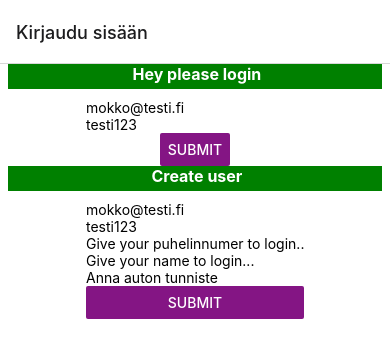
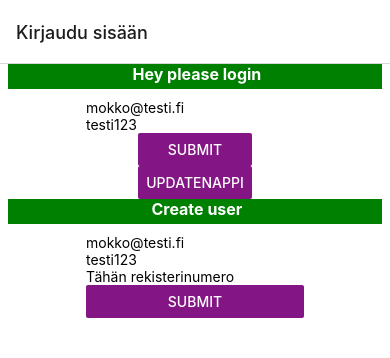
Before and after one commit to TVT21KMO-Mobiilikehitysprojekti-R6/Jaska, a React Native app: screen /LoginPage in a window 390 px wide. Shown: the top 358 px of the page. Built offline with nearby package versions, Linux system fonts and the light colour scheme.

Commit message:
Ei toimi.

```diff
--- a/components/LoginPage.js
+++ b/components/LoginPage.js
@@ -2,7 +2,7 @@ import { View, Text, SafeAreaView, Button, TextInput } from 'react-native'
 import React, { useState, useEffect } from 'react'
 import Styles from './Styles';
 import MainPage from './MainPage';
-import { getAuth, createUserWithEmailAndPassword } from "firebase/auth";
+import { getAuth, createUserWithEmailAndPassword, signOut, createUser, updateProfile  } from "firebase/auth";
 import { toFireBase } from '../Helpers/toFireBase';
 import {firebase, onSnapshot, orderBy, query, QuerySnapshot, firestore, collection, addDoc, ADDEVENT, serverTimestamp, signInWithEmailAndPassword} from '../firebase/Config'
 
@@ -14,7 +14,7 @@ export default function LoginPage({navigation, setLogin}) {
   const [phoneNumber, setPhoneNumber] = useState(''); // anna joku numero
   const [displayName, setDisplayName] =  useState(''); // anna joku nimi
   const [userCreated, setUserCreated] = useState(0); //kun käyttäjä luodaan, tulostetaan teksti
-  const [carPlate, setCarPlate] = useState('');
+  //const [carPlate, setCarPlate] = useState('');
 
   const [login2, setLogin2] = useState(false);
   const [userID, setUserID] = useState('');
@@ -25,7 +25,8 @@ export default function LoginPage({navigation, setLogin}) {
       .then((userCredential) => {
         //console.log("loginfunktiuon ser "+ userCredential.user.uid)
         setLogin2(true)
-        navigation.navigate("MainPage", {login5: userCredential.user.uid})
+        console.log("testiä loginsivun loginfunktiossa", userCredential)
+        //navigation.navigate("MainPage", {login5: userCredential.user.uid}, {carPlate: userCredential.user.displayName})
 
       }).catch((error) => {
         if (error.code === 'auth/wrong-password' || error.code === 'auth/user-not-found') {
@@ -43,17 +44,47 @@ useEffect(  () => {
   setUserCreated(0)
 },[])
 
+const signOut = () => {
+  const auth = getAuth();
+signOut(auth).then(() => {
+  console.log("Sign-out successful")
+}).catch((error) => {
+  // An error happened.
+});
+}
+
+const createUser = (email, password, displayName) => {                 //TÄmä toimii, lisääö käyttäjän databaeen
+  console.log("testiä loginsivun createuser", displayName)
+
+  /* getAuth()
+  .createUser({
+    email: email,
+    emailVerified: false,
+    password: password,
+    displayName: displayName,
+    disabled: false,
+  })
+  .then((userRecord) => {
+    // See the UserRecord reference doc for the contents of userRecord.
+    console.log('Successfully created new user:', userRecord.uid);
+  })
+  .catch((error) => {
+    console.log('Error creating new user:', error);
+  }); */
 
 
-const createUser = (email, password, carPlate) => {                 //TÄmä toimii, lisääö käyttäjän databaeen
-    const auth = getAuth()
-    createUserWithEmailAndPassword(auth, email, password)
+   const auth = getAuth()
+    createUserWithEmailAndPassword(auth, email, password, displayName)
   .then((userCredential) => {
     const user = userCredential.user;
-    setEmail();
-    setPassword();
+    //setEmail();
+    //setPassword();
     setUserCreated(1)
-    displayName(carPlate)
+    //setDisplayName()
+    //user.updateProfile({
+   //   displayName: "Mokkotesti3"
+   // })
+   // updateUserProfile(displayName)
   })
   .catch((error) => {
     const errorCode = error.code;
@@ -63,6 +94,16 @@ const createUser = (email, password, carPlate) => {                 //TÄmä toi
    // toFireBase(carPlate)
   }
 
+const updateUserProfile = (displayName) => {
+  const auth = getAuth()
+   console.log("Vittu mitä paskaa", auth)
+    updateProfile(auth.userCredential, {
+        displayName: displayName,
+     }).then(()=> {
+      console.log("Muokattu11111?", userCredential)
+     })
+     console.log("Vittu mitä paskaa2", auth)
+}
   return (
     <View style={Styles.container}>
       <Text style={Styles.heading}> Hey please login</Text>
@@ -87,6 +128,11 @@ const createUser = (email, password, carPlate) => {                 //TÄmä toi
             onPress={login}
             color="#841584"
             />
+            <Button style={Styles.buttonLogIn}
+            title="updatenappi"
+            onPress={()=>updateUserProfile('5')}
+            color="#841584"
+            />
         </View>
        <Text style={Styles.heading}> Create user</Text>
       <View style={Styles.input}>
@@ -103,37 +149,38 @@ const createUser = (email, password, carPlate) => {                 //TÄmä toi
             value={password}
             placeholder="Give your pasword to login..."
             />
-            <TextInput
+            {/* <TextInput
             sstyle={{flex: 0.75}}
             onChangeText={text => setPhoneNumber(text)}
             value={phoneNumber}
             keyboardType='Puhelinnumero'
             placeholder="Give your puhelinnumer to login..."
-            />
+            /> */}
             <TextInput
             sstyle={{flex: 0.75}}
             onChangeText={text => setDisplayName(text)}
             value={displayName}
             keyboardType='email-address'
-            placeholder="Give your name to login..."
+            placeholder="Tähän rekisterinumero"
             />
-            <TextInput
+
+          {/*   <TextInput
             sstyle={{flex: 0.75}}
             onChangeText={text => setCarPlate(text)}
             value={carPlate}
             keyboardType='text'
             placeholder="Anna auton tunniste"
-            />
+            /> */}
             <Button style={Styles.buttonLogIn}
             title="Submit"
-            onPress={ ()=> createUser(email, password, phoneNumber, displayName)}
+            onPress={ ()=> createUser(email, password, displayName)}
             color="#841584"
             />
-      {/*       <Button style={Styles.buttonLogIn}
-            title="testi"
-            onPress={ ()=> toFireBase(carPlate)}
+           {/*  <Button style={Styles.buttonLogIn}
+            title="signout"
+            onPress={ ()=> signOut()}
             color="#841584"
-            /> */}
+            />  */}
           </View>
           {userCreated != 0 && <Text style={Styles.heading}>Käyttäjätunnus luotu, kirjaudu sisään!!!!</Text>}
 
--- a/components/MainPage.js
+++ b/components/MainPage.js
@@ -4,7 +4,7 @@ import React, { useDebugValue, useState, useEffect, useLayoutEffect } from 'reac
 import { convertFirbaseTimeStampToJS } from '../Helpers/TimeStamp';
 import { toFireBase } from '../Helpers/toFireBase';
 import {firebase, onSnapshot, orderBy, query, QuerySnapshot, firestore, collection, addDoc, ADDEVENT, serverTimestamp, signInWithEmailAndPassword} from '../firebase/Config'
-import { getAuth, onAuthStateChanged } from "firebase/auth";
+import { getAuth, onAuthStateChanged, updateProfile  } from "firebase/auth";
 import Styles from './Styles';
 import { ScrollView } from 'react-native';
 import { Modal } from 'react-native';
@@ -12,17 +12,19 @@ import { Feather } from '@expo/vector-icons';
 import LoginPage from './LoginPage';
 import {getFirestore, doc, deleteDoc, getDocs, where} from "firebase/firestore";        //tämä piti olla tässä muuten meni delete vituiksi, siirto omalla vastuulla
 
+
 const db = getFirestore();         //tämä piti olla ehkä tässä muuten meni delete vituiksi, siirto omalla vastuulla ehkä
 
 
 export default function MainPage({navigation, route, login5, username, password}) {
-  const carData = "ABC-123"
+  const [carData, setCarData] = useState("ABC-123");
   const [allEvents, setAllEvents] = useState([]);
   const [logged, setLogged] = useState(false);
   const [loggedUser, setLoggedUser] = useState("");
   const [editButtonPressed, setEditButtonPressed] = useState(false);
   const [modalVisible, setModalVisible] = useState(false);
   const auth = getAuth();
+  const [displayName, setDisplayName] = useState('');
 
 
  const deleteThis= async (id) => {                //Tämä poistaa yhden eventin
@@ -49,6 +51,7 @@ onAuthStateChanged(auth, (user) => {        //Tämä hakee firebasesta kirjautun
       if (user) {
         const uid = user.uid;
         setLoggedUser(uid);
+        setCarData(user.displayName)
       } else {
         console.log("Ei ole kirjautunut")
       }
@@ -86,7 +89,8 @@ useEffect(() => {  //Tämä hakee datan firebasesta, vai hakeeko?
     getData();
 },[route.params?.price])
 
-const getData = async() => {                                      //useEffect kutsuuu tätä fuktioa avuksi hakemaan dataa
+const getData = async() => {
+  console.log("tähän carplate", route.params?.carPlate)                             //useEffect kutsuuu tätä fuktioa avuksi hakemaan dataa
    const q = query(collection(firestore,ADDEVENT), where("user", "==", route.params?.login5 ), orderBy('created','desc'))
    const unsubscribe = onSnapshot(q,(querySnapshot) => {
     const tempMessages = []
@@ -114,9 +118,36 @@ const newFuelerHandle = (event) => {              //Tämä on modalin käyttöfu
   navigation.navigate('AddNewEvent', {testKey: event})
   }
 
+
+const updateUser = () => {
+ // console.log(loggedUser)
+ const auth = getAuth()
+ console.log(auth)
+  /* updateProfile(auth.loggedUser, {
+      displayName: "Mokkotesti"
+   }).then(()=> {
+    console.log("Muokattu?", loggedUser)
+   }) */
+
+}
+
+
+
   if ( logged){
   return(
     <View style={Styles.container}>
+      <TextInput
+            sstyle={{flex: 0.75}}
+            onChangeText={text => setDisplayName(text)}
+            value={displayName}
+            keyboardType='email-address'
+            placeholder="Tähän rekisterinumero"
+            />
+             <Button style={Styles.buttonLogIn}
+            title="Submit"
+            onPress={ ()=> updateUser(displayName)}
+            color="#841584"
+            />
       <Text style={Styles.heading}> Tapahtumat {carData} </Text>
         <View style={Styles.ScrollView}>
           <View style={Styles.centeredView}>
```
